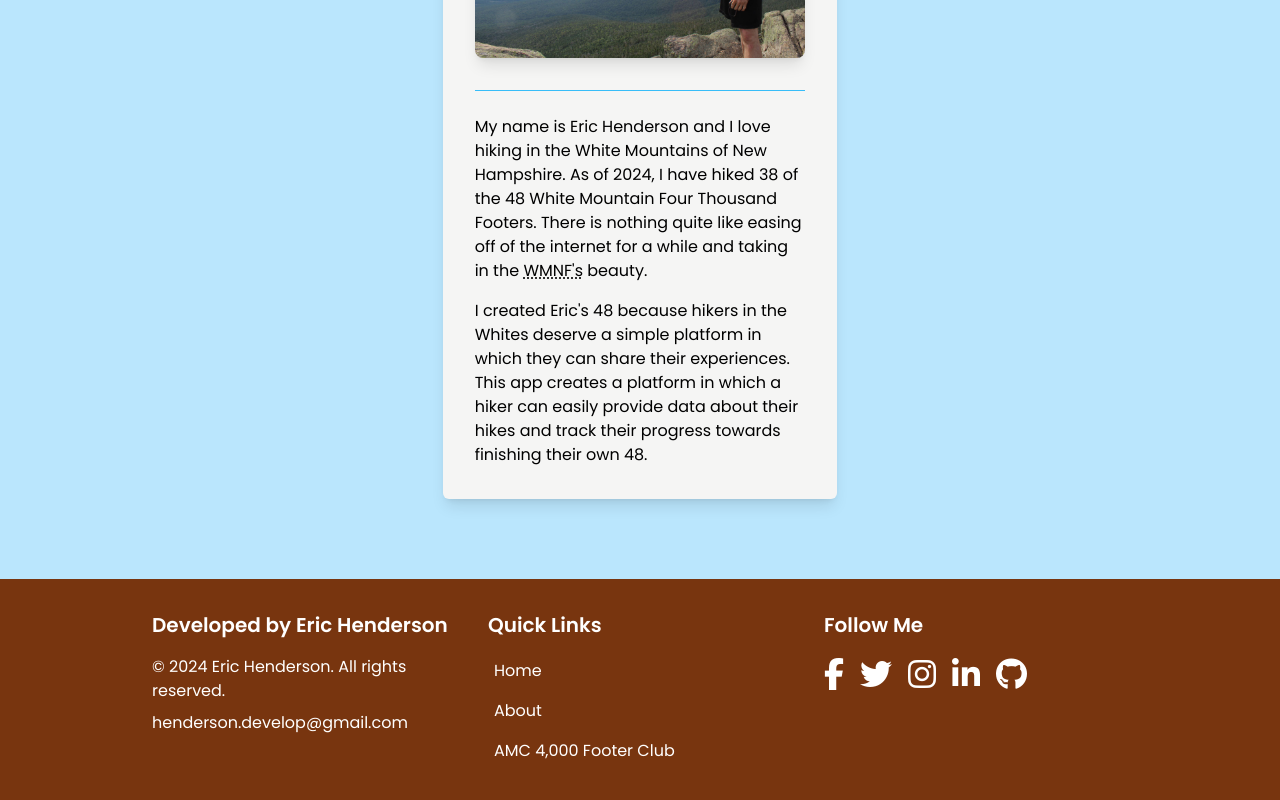
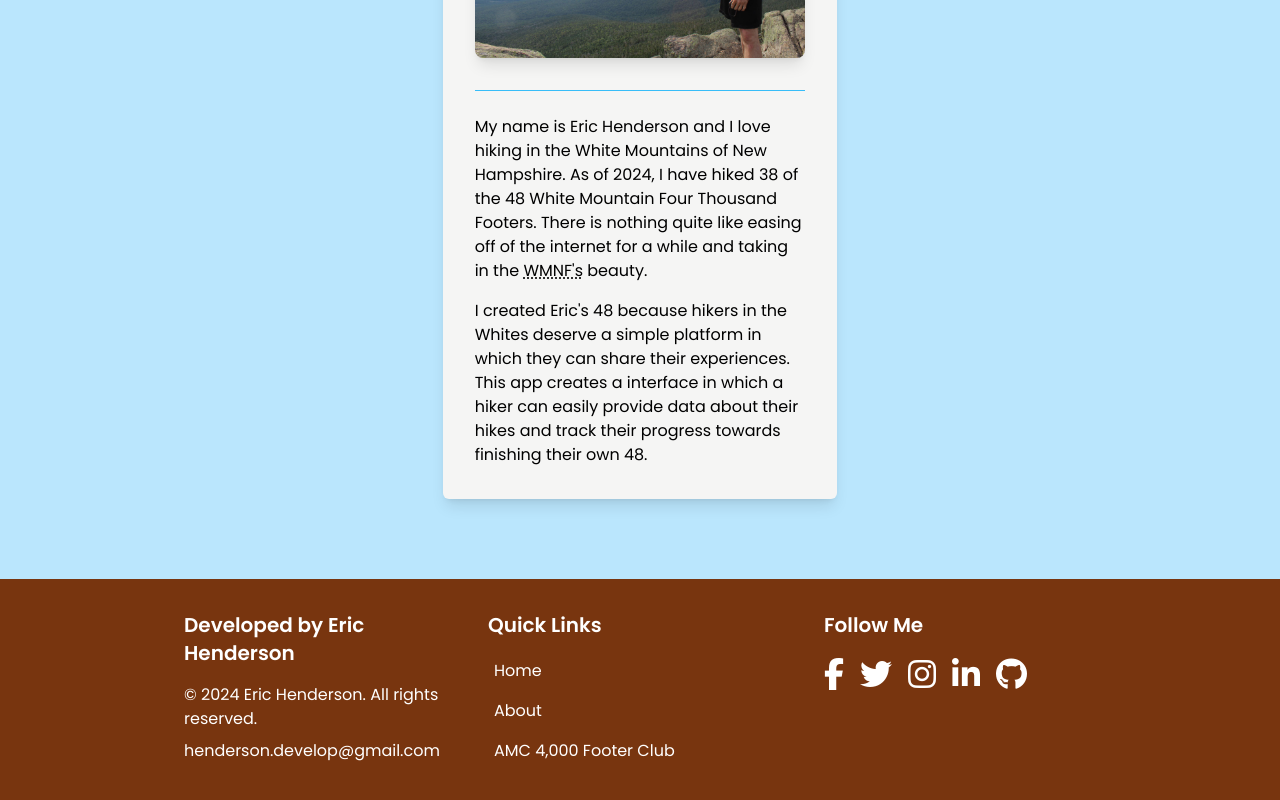
Before and after one commit to liamwazherealso/erics48, a Vue app: page /about in a window 1280 px wide. Shown: the part 426-1226 px from the top of the page. Built offline with nearby package versions, Linux system fonts and the light colour scheme; a web font is replaced by a local one.

Commit message:
chore: cleaned up unnecessary spaces in marking and logic on all components

```diff
--- a/src/components/Footer.vue
+++ b/src/components/Footer.vue
@@ -1,8 +1,8 @@
 <template>
     <footer class="bg-lightBrown text-white py-8">
         <div class="container mx-auto grid grid-cols-1 md:grid-cols-3 gap-8">
-            <!-- Company Info -->
-            <div>
+            <!-- Developer Info -->
+            <div class="ml-8">
                 <h5 class="text-xl font-semibold mb-4">Developed by Eric Henderson</h5>
                 <p class="mb-2">&copy; 2024 Eric Henderson. All rights reserved.</p>
                 <p>henderson.develop@gmail.com</p>
--- a/src/views/About.vue
+++ b/src/views/About.vue
@@ -12,7 +12,7 @@
                     My name is Eric Henderson and I love hiking in the White Mountains of New Hampshire. As of 2024, I have hiked 38 of the 48 White Mountain Four Thousand Footers. There is nothing quite like easing off of the internet for a while and taking in the <abbr title="White Mountain National Forest">WMNF's</abbr> beauty.
                 </p>
                 <p>
-                    I created Eric's 48 because hikers in the Whites deserve a simple platform in which they can share their experiences. This app creates a platform in which a hiker can easily provide data about their hikes and track their progress towards finishing their own 48.
+                    I created Eric's 48 because hikers in the Whites deserve a simple platform in which they can share their experiences. This app creates a interface in which a hiker can easily provide data about their hikes and track their progress towards finishing their own 48.
                 </p>
             </div>
         </div>
```
Also changed, not shown: src/components/Autocomplete.vue (+2 -15 lines), src/components/Navigation.vue (+4 -9 lines), src/views/Home.vue (+7 -17 lines), src/views/LogHike.vue (+4 -18 lines), src/views/Login.vue (+1 -11 lines), src/views/Register.vue (+1 -11 lines), src/views/Reset.vue (+0 -9 lines), src/views/ViewHike.vue (+0 -47 lines).
